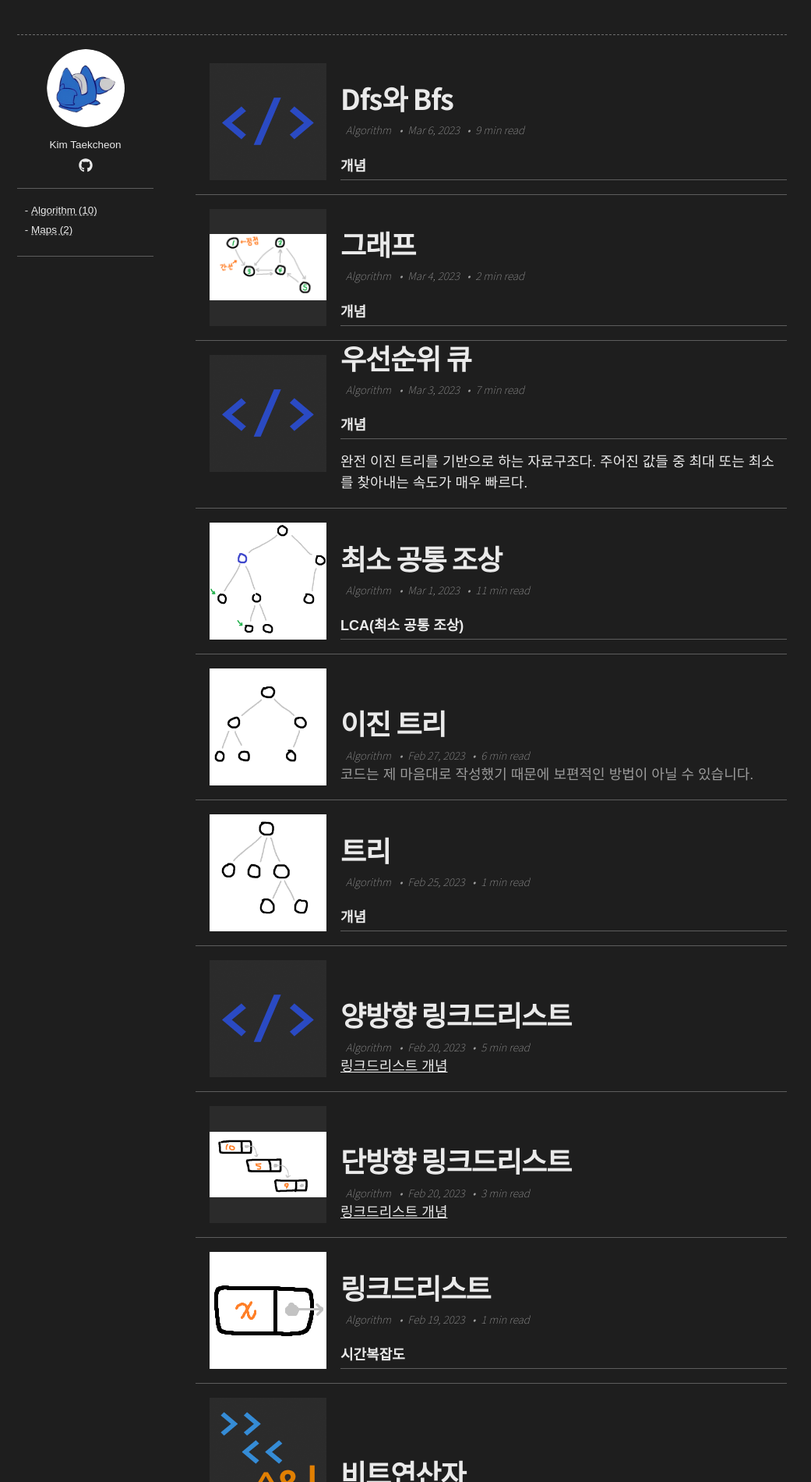
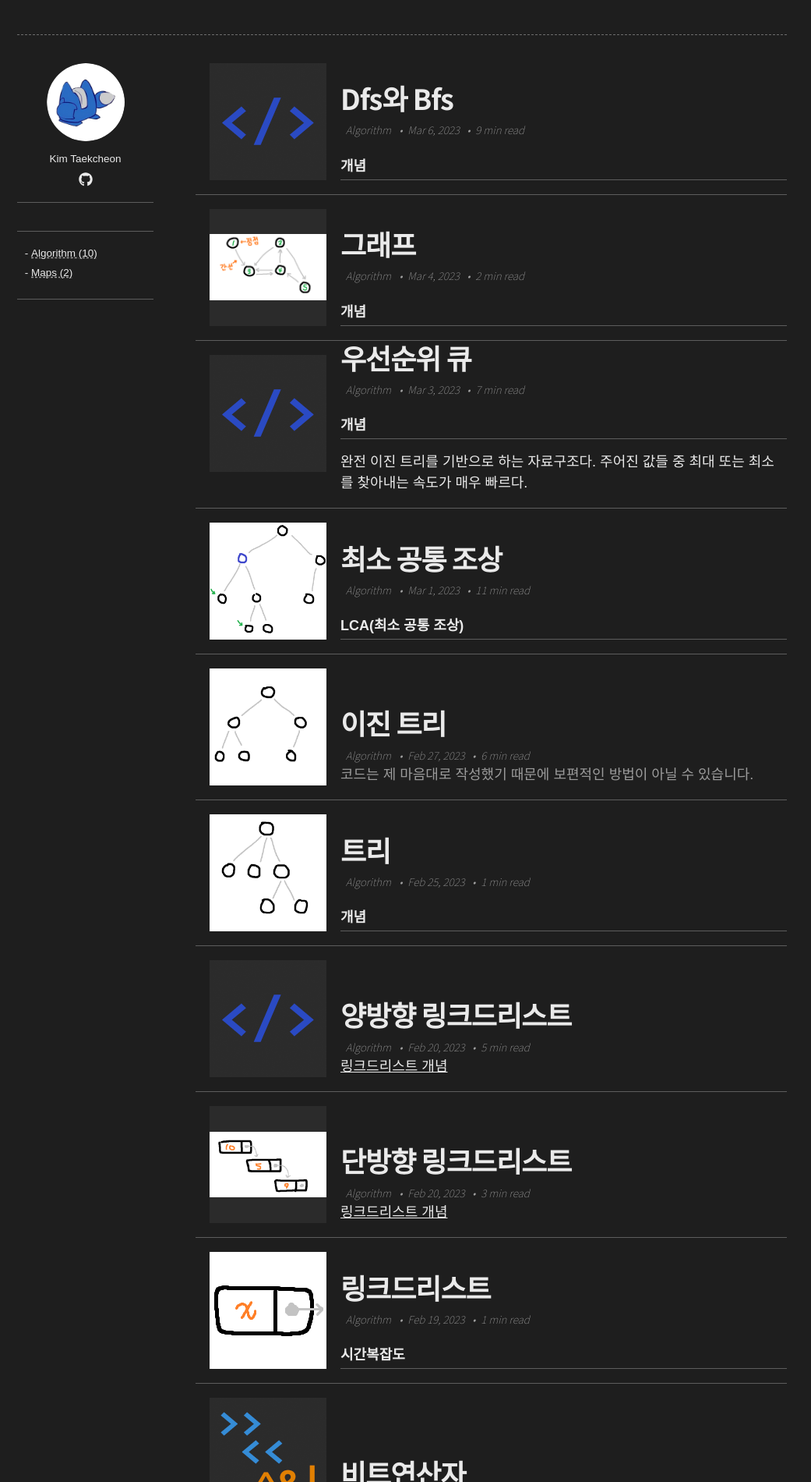
Before and after one commit to 10cheon00/-deprecated-10cheon00.github.io, a Jekyll site: the page built from index.md, in a window 1280 px wide. Shown: the part 429-2329 px from the top of the page at 78% size, without its empty margins (124-1165 px from the left). Built offline with Jekyll 4.4.1, drawn with Linux system fonts in a browser that asks for light colours; nearby versions of some CDN libraries; the list of posts is cut into pages by our own code.

Commit message:
feat: modify sidebar style

```diff
--- a/_includes/page-sidebar.html
+++ b/_includes/page-sidebar.html
@@ -2,6 +2,9 @@
   {% include page-author.html %}
   {% include page-tags.html %}
 
+  <div class="page-categories-header">
+
+  </div>
   <div class="page-categories">
     {% if site.categories.size > 0 %}
       {% assign categories = site.categories | sort %}
--- a/_sass/custom/_page-sidebar.scss
+++ b/_sass/custom/_page-sidebar.scss
@@ -1,18 +1,22 @@
-ul.author-links {
-  margin-bottom: 0;
-}
-
-.page-author {
-  margin-bottom: 0.5rem;
-}
-
 .page-sidebar {
-  .page-categories{
-    margin: 1rem 0;
-    text-align: left;
+  > * {
     border-color: #5d5d5d;
     border-style: solid;
-    border-width: 1px 0px;
+    border-width: 0px 0px 1px 0px;
+    padding: 1rem 0;
+  }
+
+  .page-author{
+    margin: 0;
+
+    ul.author-links {
+      margin-bottom: 0;
+    }
+  }
+
+  .page-categories{
+    text-align: left;
+    margin: 0;
     padding: 0;
 
     a {
@@ -32,9 +36,9 @@ ul.author-links {
     }
   }
 
-  @media (max-width: $large) {
-    .page-categories{
-      display: none;
-    }
-  }
+  // @media (max-width: $large) {
+  //   .page-categories{
+  //     display: none;
+  //   }
+  // }
 }
```
